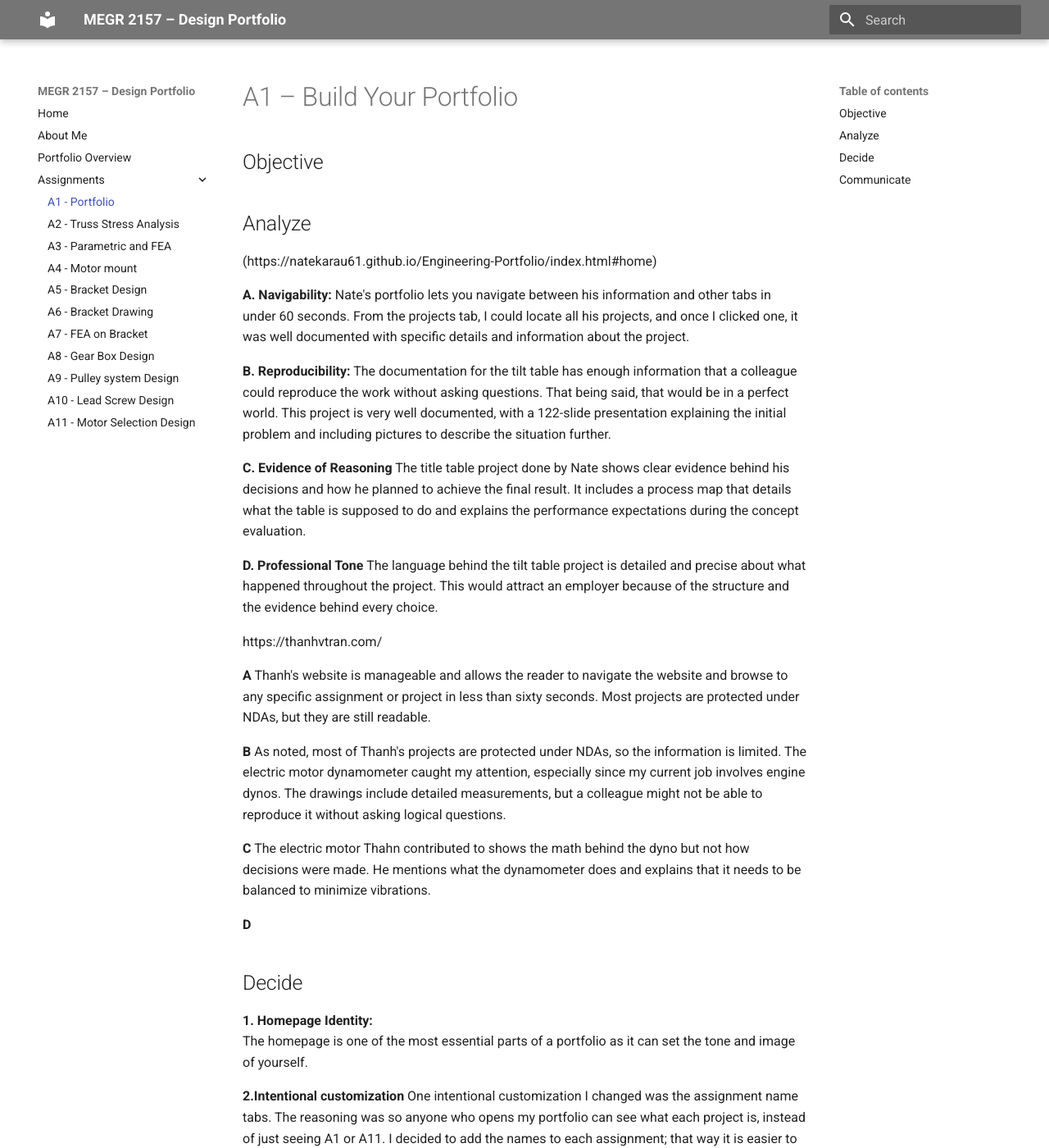
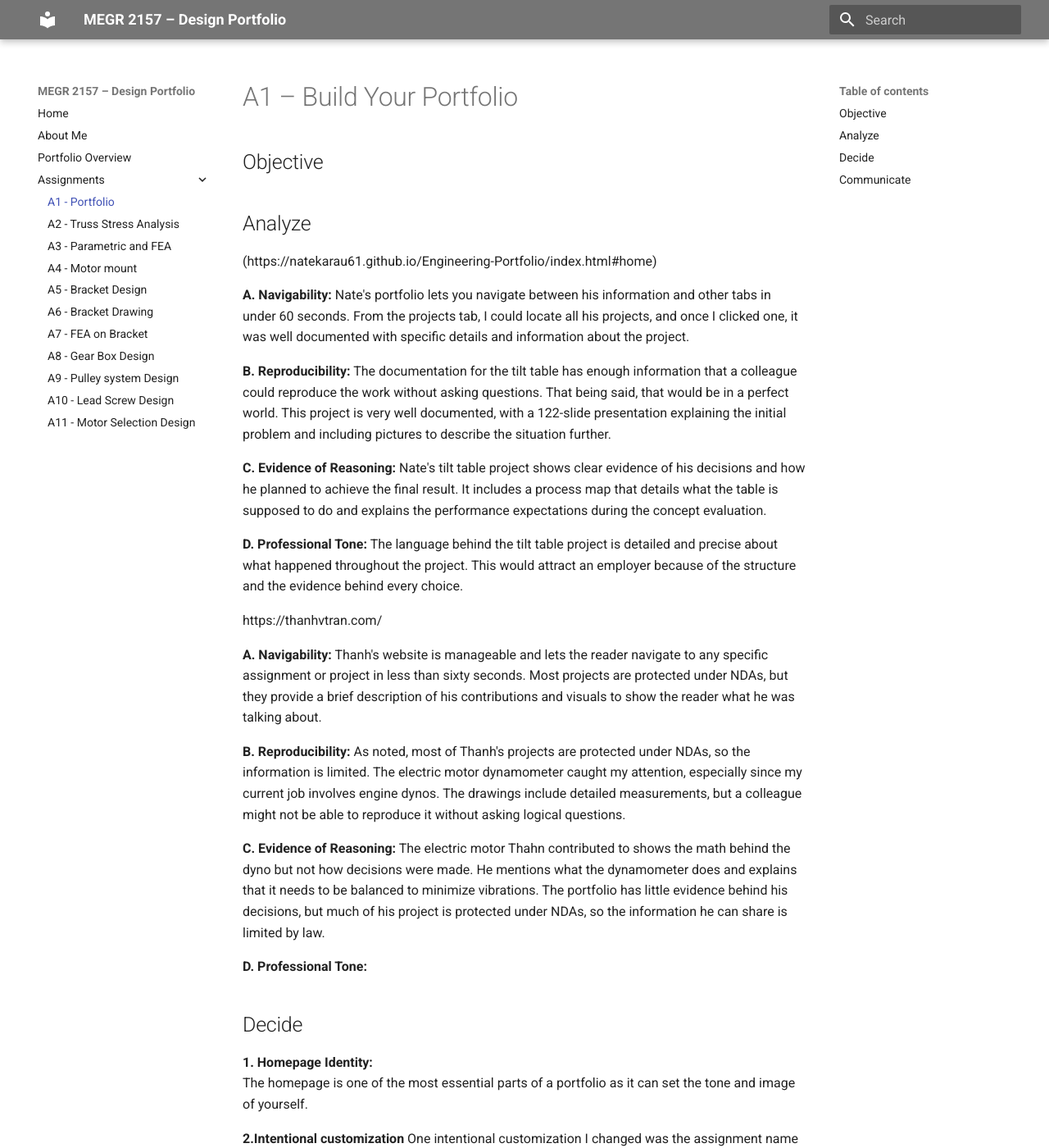
Before and after one commit to JHernPR/MEGR-2157-portfolio, an MkDocs documentation site: the page built from docs/assignments/A01/index.md, in a window 1280 px wide and 1400 px high. Shown: the whole window at 82% size. Built offline with MkDocs 1.6.1 and Material for MkDocs 9.7.7, drawn with Linux system fonts in a browser that asks for light colours.

Commit message:
Update index.md

```diff
--- a/docs/assignments/A01/index.md
+++ b/docs/assignments/A01/index.md
@@ -12,24 +12,24 @@ Nate's portfolio lets you navigate between his information and other tabs in und
 **B. Reproducibility:**
 The documentation for the tilt table has enough information that a colleague could reproduce the work without asking questions. That being said, that would be in a perfect world. This project is very well documented, with a 122-slide presentation explaining the initial problem and including pictures to describe the situation further.
 
-**C. Evidence of Reasoning**
-The title table project done by Nate shows clear evidence behind his decisions and how he planned to achieve the final result. It includes a process map that details what the table is supposed to do and explains the performance expectations during the concept evaluation.
+**C. Evidence of Reasoning:**
+Nate's tilt table project shows clear evidence of his decisions and how he planned to achieve the final result. It includes a process map that details what the table is supposed to do and explains the performance expectations during the concept evaluation.
 
-**D. Professional Tone**
+**D. Professional Tone:**
 The language behind the tilt table project is detailed and precise about what happened throughout the project. This would attract an employer because of the structure and the evidence behind every choice.
 
 https://thanhvtran.com/
 
-**A**
-Thanh's website is manageable and allows the reader to navigate the website and browse to any specific assignment or project in less than sixty seconds. Most projects are protected under NDAs, but they are still readable.
+**A. Navigability:**
+Thanh's website is manageable and lets the reader navigate to any specific assignment or project in less than sixty seconds. Most projects are protected under NDAs, but they provide a brief description of his contributions and visuals to show the reader what he was talking about.
 
-**B**
+**B. Reproducibility:**
 As noted, most of Thanh's projects are protected under NDAs, so the information is limited. The electric motor dynamometer caught my attention, especially since my current job involves engine dynos. The drawings include detailed measurements, but a colleague might not be able to reproduce it without asking logical questions.
 
-**C**
-The electric motor Thahn contributed to shows the math behind the dyno but not how decisions were made. He mentions what the dynamometer does and explains that it needs to be balanced to minimize vibrations.
+**C. Evidence of Reasoning:**
+The electric motor Thahn contributed to shows the math behind the dyno but not how decisions were made. He mentions what the dynamometer does and explains that it needs to be balanced to minimize vibrations. The portfolio has little evidence behind his decisions, but much of his project is protected under NDAs, so the information he can share is limited by law.
 
-**D**
+**D. Professional Tone:**
 
 ## Decide
 **1. Homepage Identity:**
@@ -38,6 +38,7 @@ The homepage is one of the most essential parts of a portfolio as it can set the
 
 **2.Intentional customization**
 One intentional customization I changed was the assignment name tabs. The reasoning was so anyone who opens my portfolio can see what each project is, instead of just seeing A1 or A11. I decided to add the names to each assignment; that way it is easier to manage from project to project.
+
 **3. Documentation Standard**
 
 I've done my best to ensure all material and data are accurate, including calculations, research, schematics, and drawings, and I've held them to a standard that reflects honesty, legitimacy, and realism in every decision.
```
